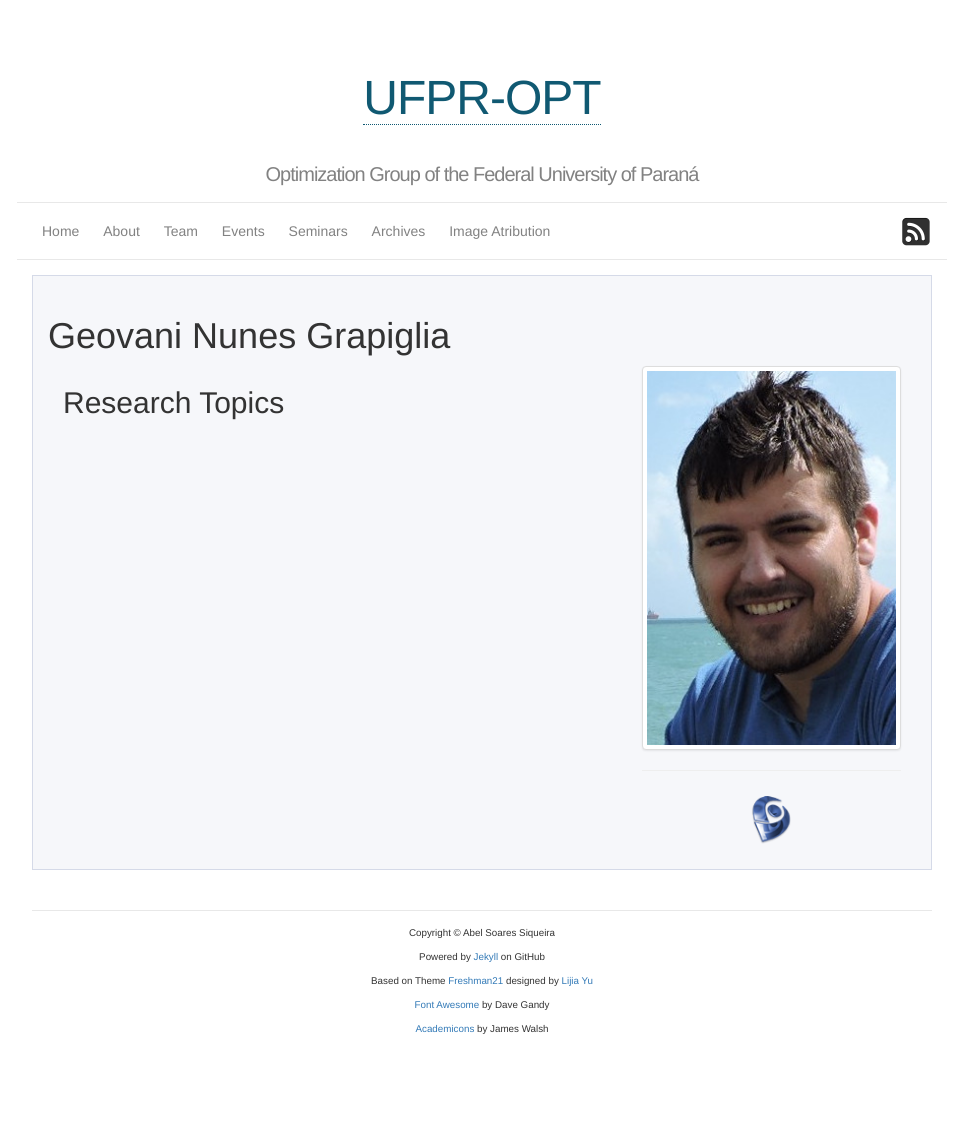
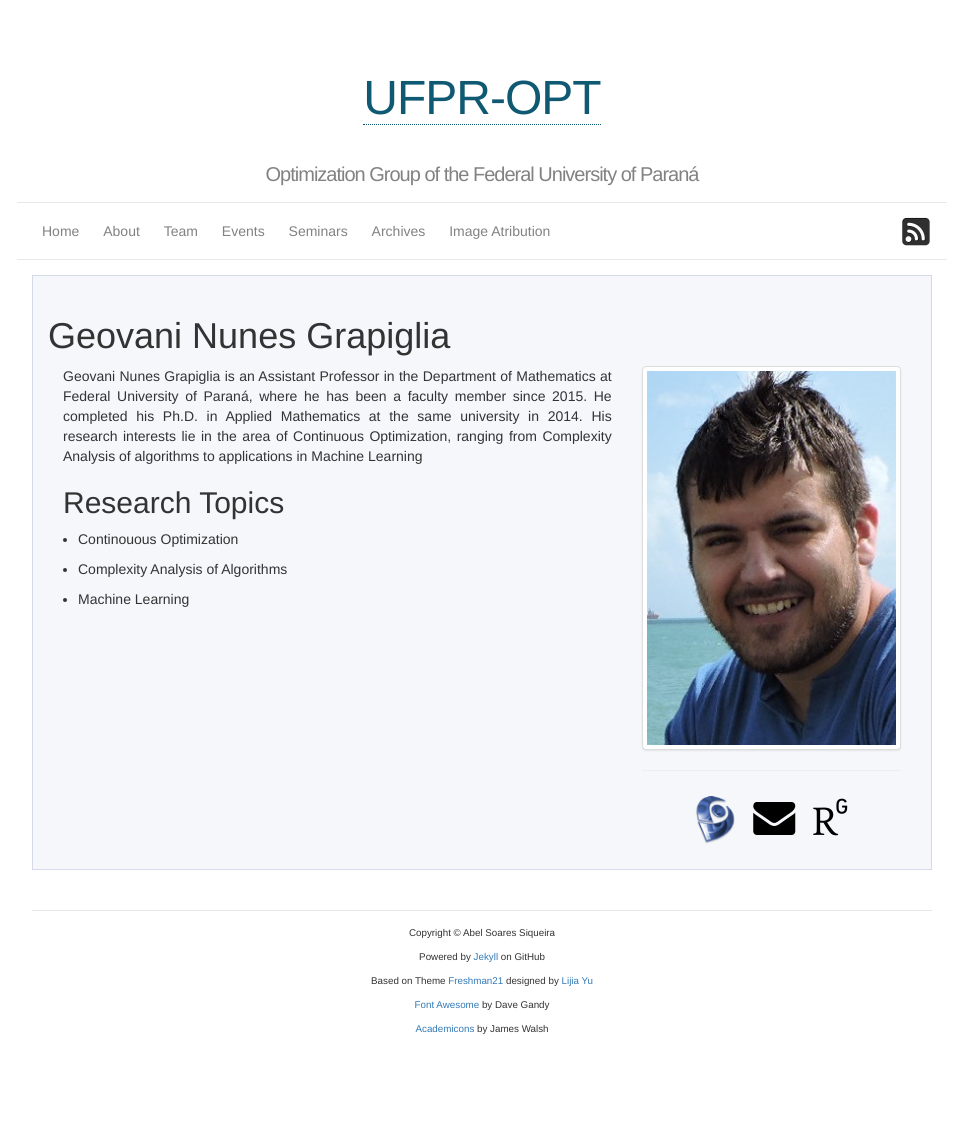
Before and after one commit to ufpr-pde/ufpr-opt.github.io, a Jekyll site: the page built from team/geovanigrapiglia.md, in a window 1280 px wide. Shown: the whole page, without its empty margins (158-1121 px from the left). Built offline with Jekyll 4.4.1, drawn with Linux system fonts in a browser that asks for light colours; some web fonts are replaced.

Commit message:
Add Geovani's Bio

```diff
--- a/_data/team.yml
+++ b/_data/team.yml
@@ -35,6 +35,9 @@
   rank: Assistant
   key: geovanigrapiglia
   lattes: http://lattes.cnpq.br/9252887821611226
+  rgate: Geovani_Grapiglia
+  email: geovani_mat@outlook.com
+  research: ["Continouous Optimization", "Complexity Analysis of Algorithms", "Machine Learning"]
 
 - fullname: Lucas Garcia Pedroso
   key: lucaspedroso
--- a/_layouts/team_member.html
+++ b/_layouts/team_member.html
@@ -10,9 +10,9 @@ layout: default
   <h1> {{ tm.fullname }} </h1>
 
   <div class="col-md-8">
-    <p>
+    <div class="text-justify">
     {{ content }}
-    </p>
+    </div>
 
   <h2> Research Topics </h2>
   {% for t in tm.research %}
--- a/team/geovanigrapiglia.md
+++ b/team/geovanigrapiglia.md
@@ -2,3 +2,10 @@
 layout: team_member
 key: geovanigrapiglia
 ---
+
+Geovani Nunes Grapiglia is an Assistant Professor in the Department of
+Mathematics at Federal University of Paraná, where he has been a faculty member
+since 2015. He completed his Ph.D. in Applied Mathematics at the same
+university in 2014. His research interests lie in the area of Continuous
+Optimization, ranging from Complexity Analysis of algorithms to applications in
+Machine Learning
```
